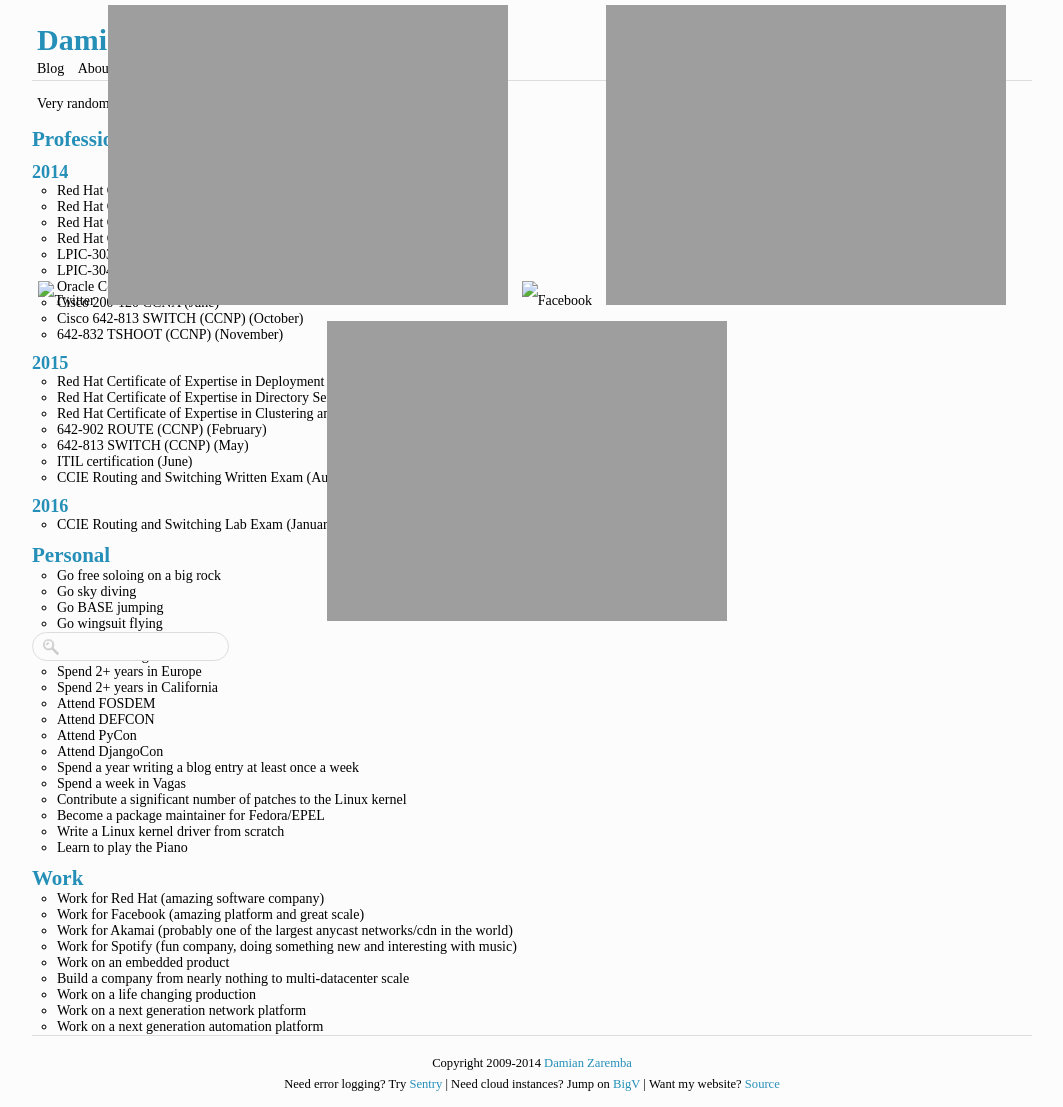
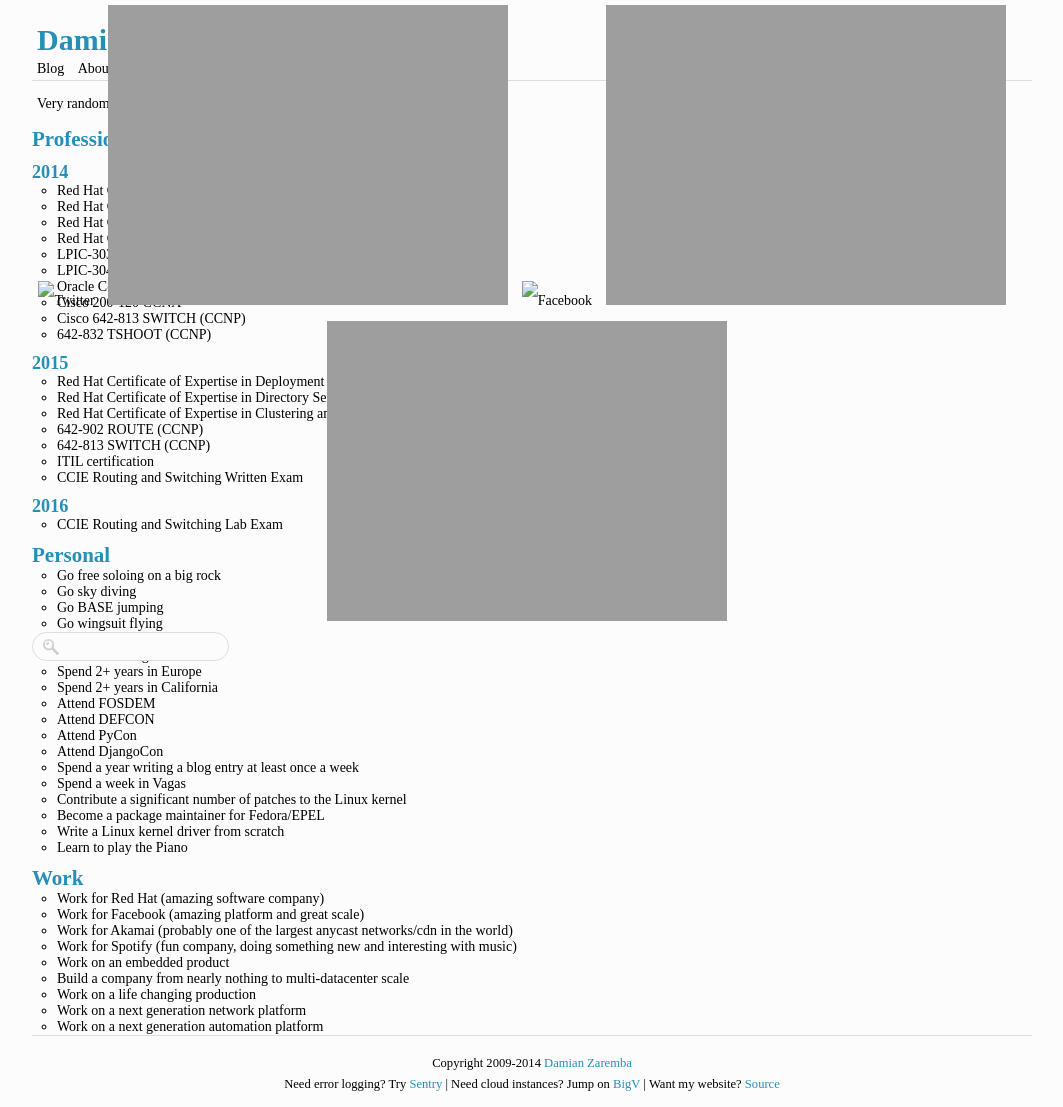
Before and after one commit to DamianZaremba/damianzaremba.co.uk, a Jekyll site: the page built from content/todo/index.markdown, in a window 1280 px wide. Shown: the whole page, without its empty margins (108-1171 px from the left). Built offline with Jekyll 4.4.1, drawn with Linux system fonts in a browser that asks for light colours; nearby versions of some CDN libraries; Markdown is read by kramdown in place of the engine named in the settings; comment, search, counter and statistics services are not loaded.

Commit message:
Clean up todo

```diff
--- a/content/todo/index.markdown
+++ b/content/todo/index.markdown
@@ -10,28 +10,28 @@
 ------------
 ### 2014
 
-* Red Hat Certified System Administrator (May)
-* Red Hat Certified Engineer (July)
+* Red Hat Certified System Administrator
+* Red Hat Certified Engineer
 * Red Hat Certificate of Expertise in Server Hardening
-* Red Hat Certificate of Expertise in Performance Tuning (September)
-* LPIC-303 (June)
+* Red Hat Certificate of Expertise in Performance Tuning
+* LPIC-303
 * LPIC-304
-* Oracle Certified Professional, MySQL 5.6 Database Administrator (August)
-* Cisco 200-120 CCNA (June)
-* Cisco 642-813 SWITCH (CCNP) (October)
-* 642-832 TSHOOT (CCNP) (November)
+* Oracle Certified Professional, MySQL 5.6 Database Administrator
+* Cisco 200-120 CCNA
+* Cisco 642-813 SWITCH (CCNP)
+* 642-832 TSHOOT (CCNP)
 
 ### 2015
-* Red Hat Certificate of Expertise in Deployment and Systems Management (January)
-* Red Hat Certificate of Expertise in Directory Services and Authentication (March)
-* Red Hat Certificate of Expertise in Clustering and Storage Management (April)
-* 642-902 ROUTE (CCNP) (February)
-* 642-813 SWITCH (CCNP) (May)
-* ITIL certification (June)
-* CCIE Routing and Switching Written Exam (August)
+* Red Hat Certificate of Expertise in Deployment and Systems Management
+* Red Hat Certificate of Expertise in Directory Services and Authentication
+* Red Hat Certificate of Expertise in Clustering and Storage Management
+* 642-902 ROUTE (CCNP)
+* 642-813 SWITCH (CCNP)
+* ITIL certification
+* CCIE Routing and Switching Written Exam
 
 ### 2016
-* CCIE Routing and Switching Lab Exam (January)
+* CCIE Routing and Switching Lab Exam
 
 Personal
 --------
```
